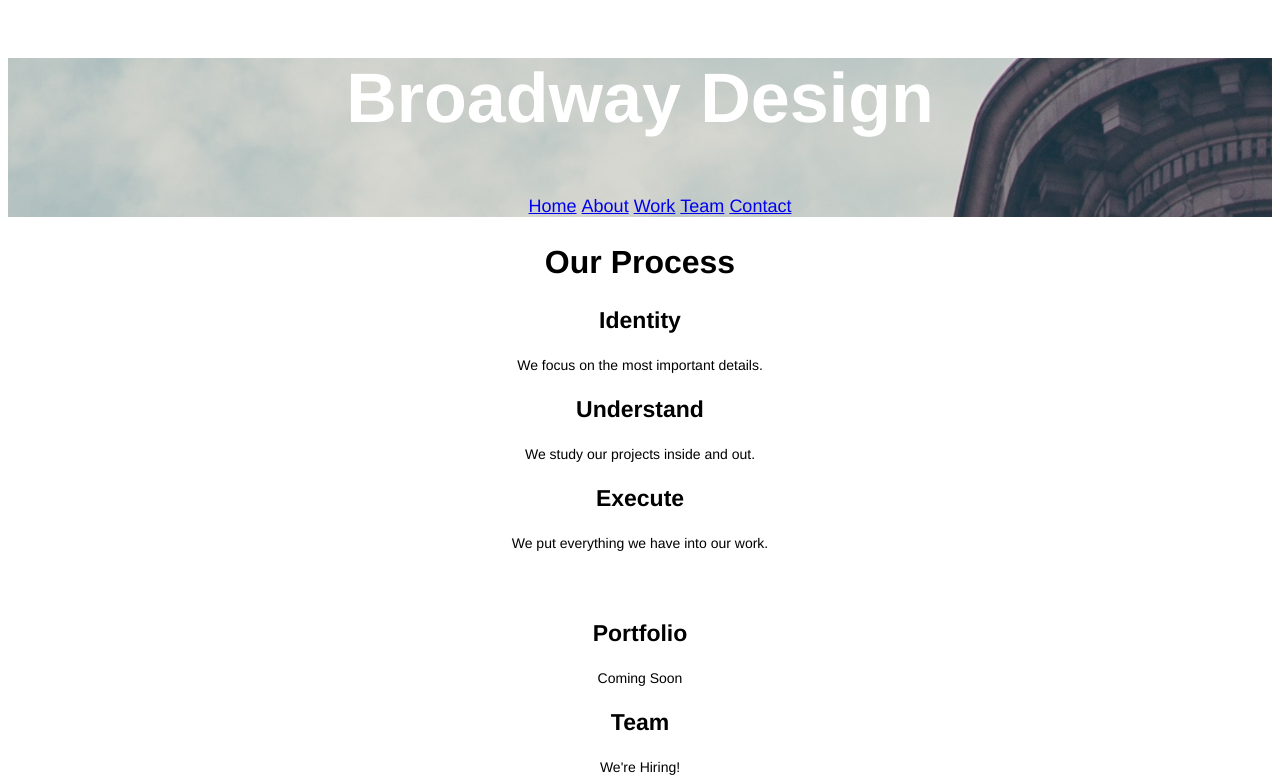
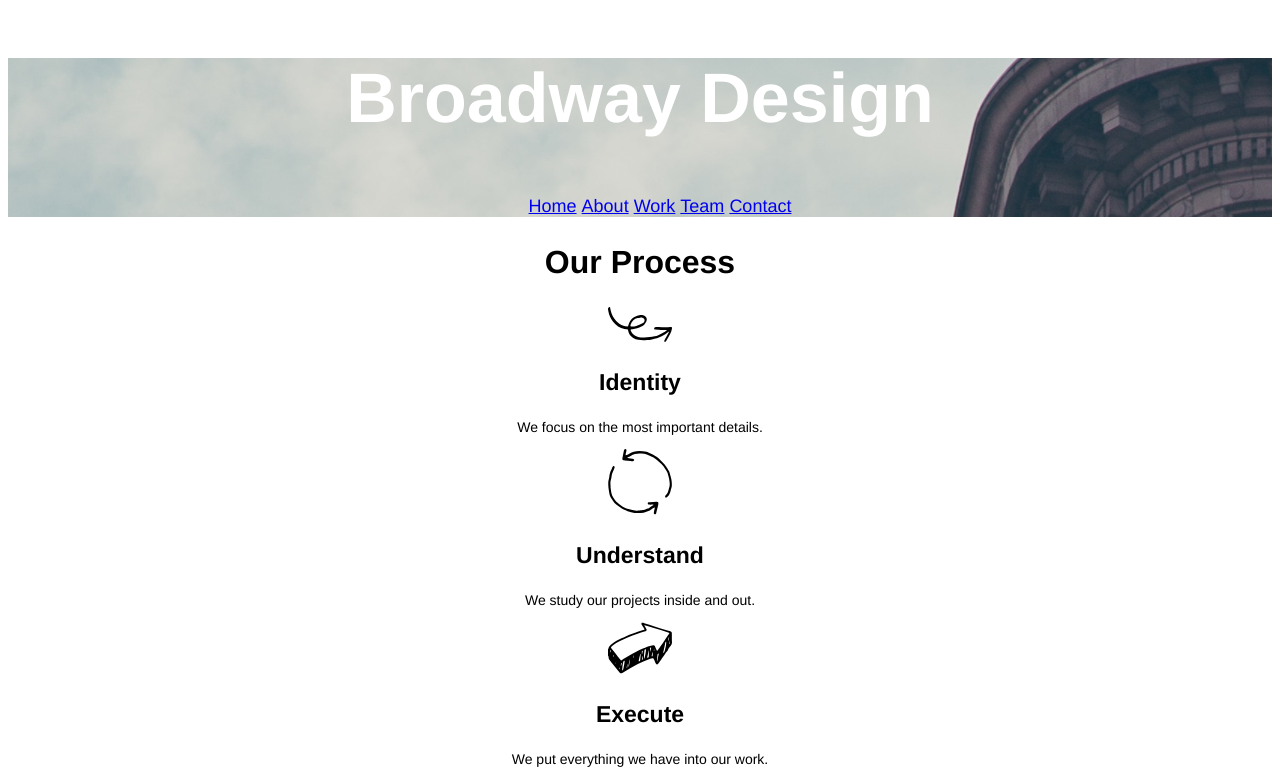
Before and after one commit to genericsn987/broadway, a plain HTML site: page index.html in a window 1280 px wide. Shown: the top 783 px of the page. Drawn offline with Linux system fonts and the light colour scheme.

Commit message:
added divs around the three sections for identify understand and execute and also added in the svg images

```diff
--- a/index.html
+++ b/index.html
@@ -18,15 +18,21 @@
         </section>
         <section>
             <h2>Our Process</h2>
-
+            <div id="identify">
+                <img src="images/identify.svg" alt="identify">
                 <h3>Identity</h3>
                 <p>We focus on the most important details.</p>
-
+            </div>
+            <div id="understand">
+                <img src="images/understand.svg" alt="understand">
                 <h3>Understand</h3>
                 <p>We study our projects inside and out.</p>
-
+            </div>
+            <div id="execute">
+                <img src="images/execute.svg" alt="execute">
                 <h3>Execute</h3>
                 <p>We put everything we have into our work.</p>
+            </div>
         </section>
     </body>
     <footer>
```
Also changed, not shown: images/execute.svg (added), images/identify.svg (added), images/understand.svg (added). Lines whose indentation alone changed are shown as unchanged.
